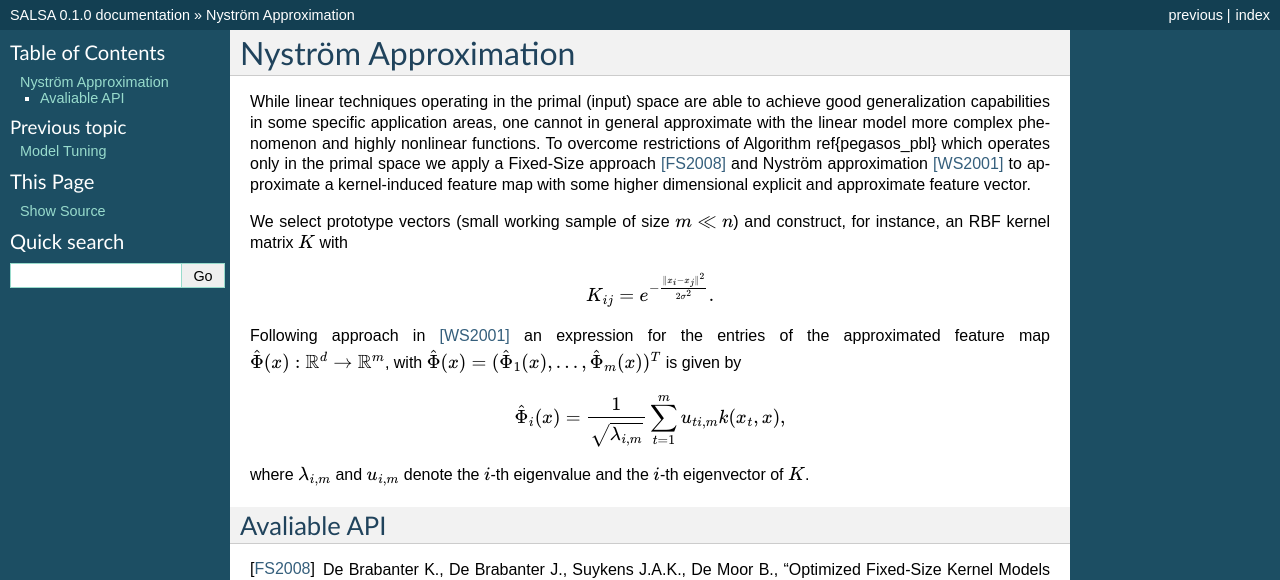
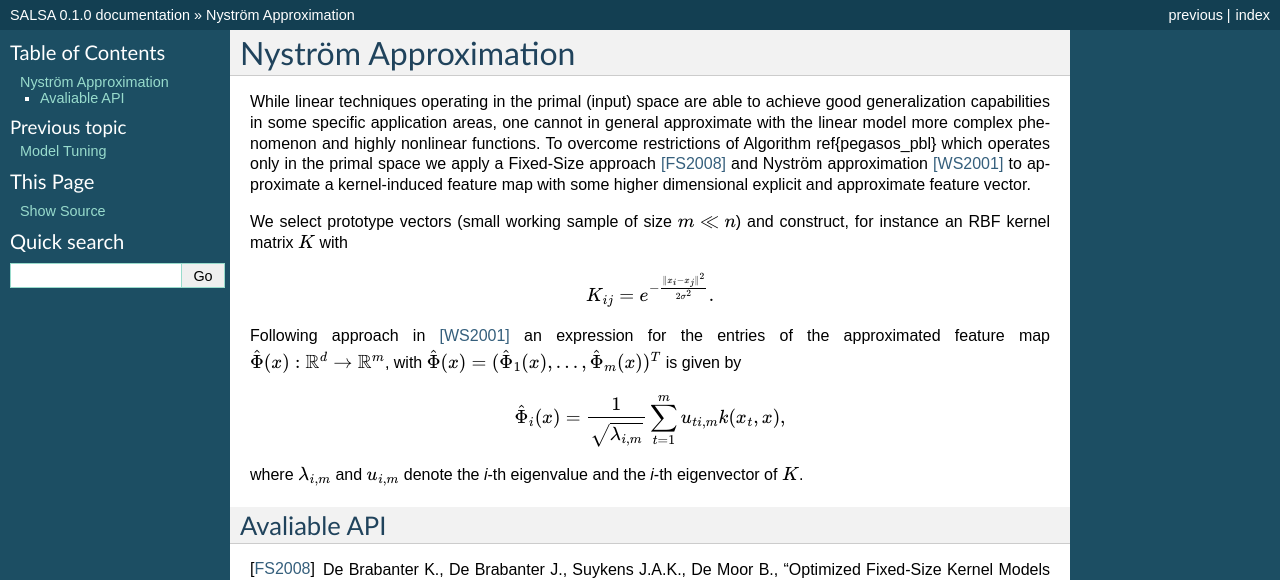
Before and after one commit to jumutc/SALSA.jl, a Sphinx documentation site: the page built from docs/source/nystrom.rst, in a window 1280 px wide. Shown: the top 580 px of the page. Built offline with Sphinx 7.4.7, drawn with Linux system fonts in a browser that asks for light colours; formulas are drawn with MathJax 3.

Commit message:
docs update

```diff
--- a/docs/source/nystrom.rst
+++ b/docs/source/nystrom.rst
@@ -3,7 +3,7 @@ Nyström Approximation
 
 While linear techniques operating in the primal (input) space are able to achieve good generalization capabilities in some specific application areas, one cannot in general approximate with the linear model more complex phenomenon and highly nonlinear functions. To overcome restrictions of Algorithm \ref{pegasos_pbl} which operates only in the primal space we apply a Fixed-Size approach [FS2008]_ and Nyström approximation [WS2001]_ to approximate a kernel-induced feature map with some higher dimensional explicit and approximate feature vector.
 
-We select prototype vectors (small working sample of size :math:`m \ll n`) and construct, for instance, an RBF kernel matrix :math:`K` with
+We select prototype vectors (small working sample of size :math:`m \ll n`) and construct, for instance an RBF kernel matrix :math:`K` with
 
 .. math::
 	K_{ij} = e^{-\frac{\Vert x_i-x_j \Vert ^2}{2\sigma^2} }.
@@ -13,7 +13,7 @@ Following approach in [WS2001]_ an expression for the entries of the approximate
 .. math::
 	\hat{\Phi}_i(x) = \frac{1}{\sqrt{\lambda_{i,m}}} \sum_{t=1}^m u_{ti,m}k(x_t,x),
 
-where :math:`\lambda_{i,m}` and :math:`u_{i,m}` denote the :math:`i`-th eigenvalue and the :math:`i`-th eigenvector of :math:`K`.
+where :math:`\lambda_{i,m}` and :math:`u_{i,m}` denote the *i*-th eigenvalue and the *i*-th eigenvector of :math:`K`.
 
 
 Avaliable API
@@ -22,4 +22,5 @@ Avaliable API
 
 
 .. [FS2008] De Brabanter K., De Brabanter J., Suykens J.A.K., De Moor B., "Optimized Fixed-Size Kernel Models for Large Data Sets", Computational Statistics & Data Analysis, vol. 54, no. 6, Jun. 2010, pp. 1484-1504.
+
 .. [WS2001] Williams C. and Seeger M., "Using the Nyström method to speed up kernel machines", in Proceedings of the 14th Annual Conference on Neural Information Processing (NIPS), pp. 682-688, 2001.
```
